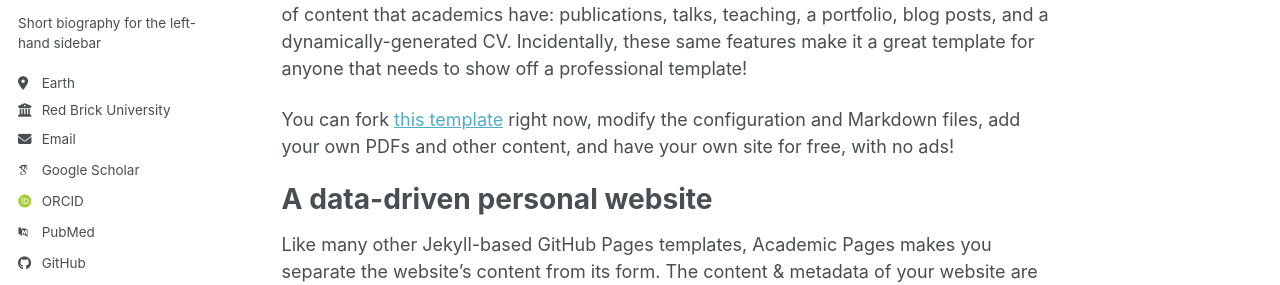
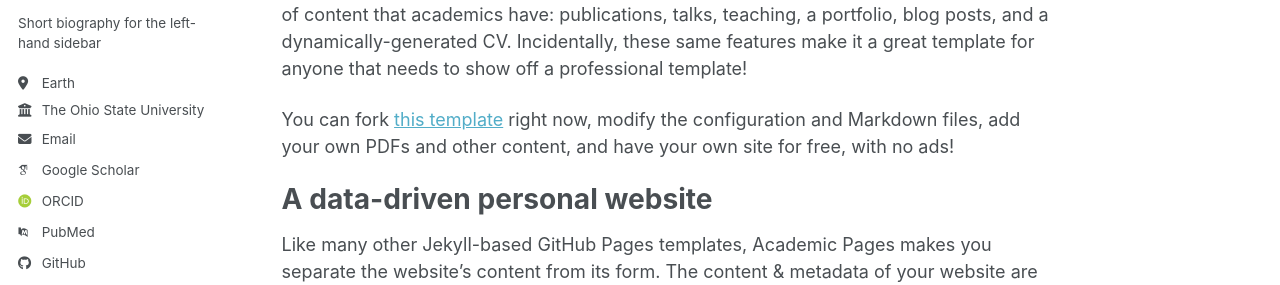
Before and after one commit to ycdde/ycdde.github.io, a Jekyll site: the page built from _pages/about.md, in a window 1280 px wide. Shown: the part 303-588 px from the top of the page. Built offline with Jekyll 4.4.1, drawn with Linux system fonts in a browser that asks for light colours; some web fonts are replaced; a script bundle is joined from its source files by our own code; library files that are not in the unit come from our copies.

Commit message:
Update _config.yml

```diff
--- a/_config.yml
+++ b/_config.yml
@@ -28,9 +28,9 @@ author:
   pronouns         : # example: "she/her"
   bio              : "Short biography for the left-hand sidebar"
   location         : "Earth"
-  employer         : "Red Brick University"
+  employer         : "The Ohio State University"
   uri              : # URL
-  email            : "none@example.org"
+  email            : "xu.5755@osu.edu"
 
   # Academic websites
   academia         : # URL
```
